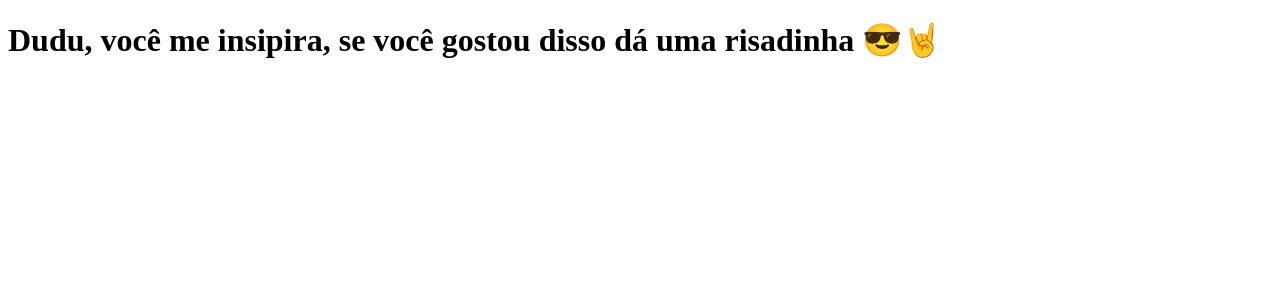
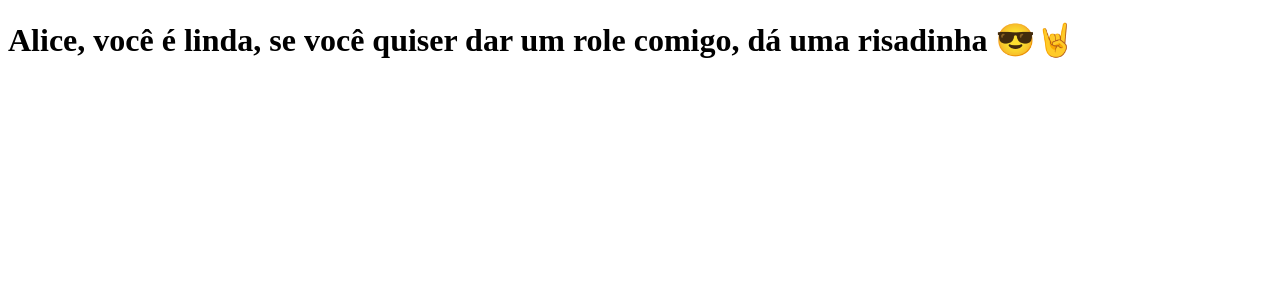
Before and after one commit to jocyneto/clone-tabnews, a Next.js app: page / in a window 1280 px wide. Shown: the top 300 px of the page. Built offline with nearby package versions, Linux system fonts and the light colour scheme.

Commit message:
temporariro

```diff
--- a/pages/index.js
+++ b/pages/index.js
@@ -1,6 +1,9 @@
 function Home() {
   return (
-    <h1>Dudu, você me insipira, se você gostou disso dá uma risadinha 😎🤘</h1>
+    <h1>
+      Alice, você é linda, se você quiser dar um role comigo, dá uma risadinha
+      😎🤘
+    </h1>
   );
 }
 
```
